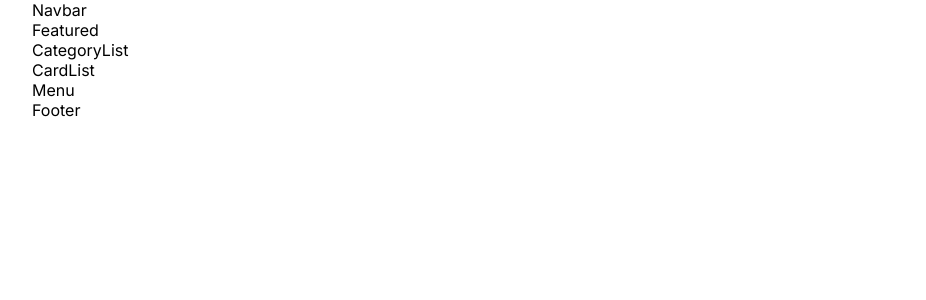
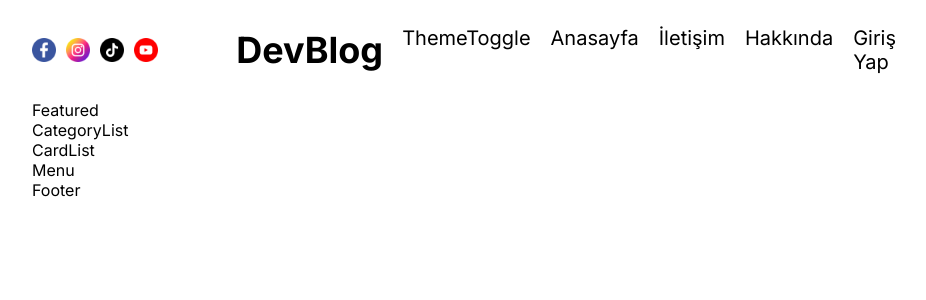
Before and after one commit to 10urkarasu/blog-app, a Next.js app: page / in a window 1280 px wide. Shown: the top 300 px of the page, without its empty margins (176-1102 px from the left). Built offline with nearby package versions, Linux system fonts and the light colour scheme.

Commit message:
Edited navbar component

```diff
--- /dev/null
+++ b/src/components/authLinks/AuthLinks.jsx
@@ -0,0 +1,22 @@
+import React from 'react'
+import styles from './authLinks.module.css'
+import Link from 'next/link'
+
+const AuthLinks = () => {
+
+    const status = "noauthenticated"
+    return (
+        <>
+            {status === "noauthenticated" ? (
+                <Link href="/login">Giriş Yap</Link>
+            ) : (
+                <>
+                    <Link href="/write">Blog Yaz</Link>
+                    <span className={styles.link}>Çıkış Yap</span>
+                </>
+            )}
+        </>
+    )
+}
+
+export default AuthLinks
--- /dev/null
+++ b/src/components/authLinks/authLinks.module.css
@@ -0,0 +1,3 @@
+.link{
+    cursor: pointer;
+}
--- a/src/components/navbar/Navbar.jsx
+++ b/src/components/navbar/Navbar.jsx
@@ -1,9 +1,29 @@
 import React from 'react'
 import styles from "./navbar.module.css"
+import Image from 'next/image'
+import Link from 'next/link'
+import AuthLinks from '../authLinks/AuthLinks'
+import ThemeToggle from '../themeToggle/ThemeToggle'
+
 
 const Navbar = () => {
   return (
-    <div className={styles.container}>Navbar</div>
+    <div className={styles.container}>
+      <div className={styles.social}>
+        <Image src="/facebook.png" alt='facebook' width={24} height={24}/>
+        <Image src="/instagram.png" alt='instagram' width={24} height={24}/>
+        <Image src="/tiktok.png" alt='tiktok' width={24} height={24}/>
+        <Image src="/youtube.png" alt='youtube' width={24} height={24}/>
+      </div>
+      <div className={styles.logo}>DevBlog</div>
+      <div className={styles.links}>
+        <ThemeToggle/>
+        <Link href="/">Anasayfa</Link>
+        <Link href="/">İletişim</Link>
+        <Link href="/">Hakkında</Link>
+        <AuthLinks/>
+      </div>
+    </div>
   )
 }
 
--- a/src/components/navbar/navbar.module.css
+++ b/src/components/navbar/navbar.module.css
@@ -0,0 +1,26 @@
+.container{
+    display: flex;
+    align-items: center;
+    justify-content: space-between;
+    height: 100px;
+}
+
+.social{
+    display: flex;
+    gap: 10px;
+    flex: 1;
+}
+
+.logo{
+    flex: 1;
+    text-align: center;
+    font-size: 36px;
+    font-weight: bold;
+}
+
+.links{
+    display: flex;
+    gap: 20px;
+    flex: 1;
+    font-size: 20px;
+}
--- /dev/null
+++ b/src/components/themeToggle/ThemeToggle.jsx
@@ -0,0 +1,10 @@
+import React from 'react'
+import styles from './themeToggle.module.css'
+
+const ThemeToggle = () => {
+  return (
+    <div className={styles.container}>ThemeToggle</div>
+  )
+}
+
+export default ThemeToggle
```
Also changed, not shown: src/components/themeToggle/themeToggle.module.css (added).
